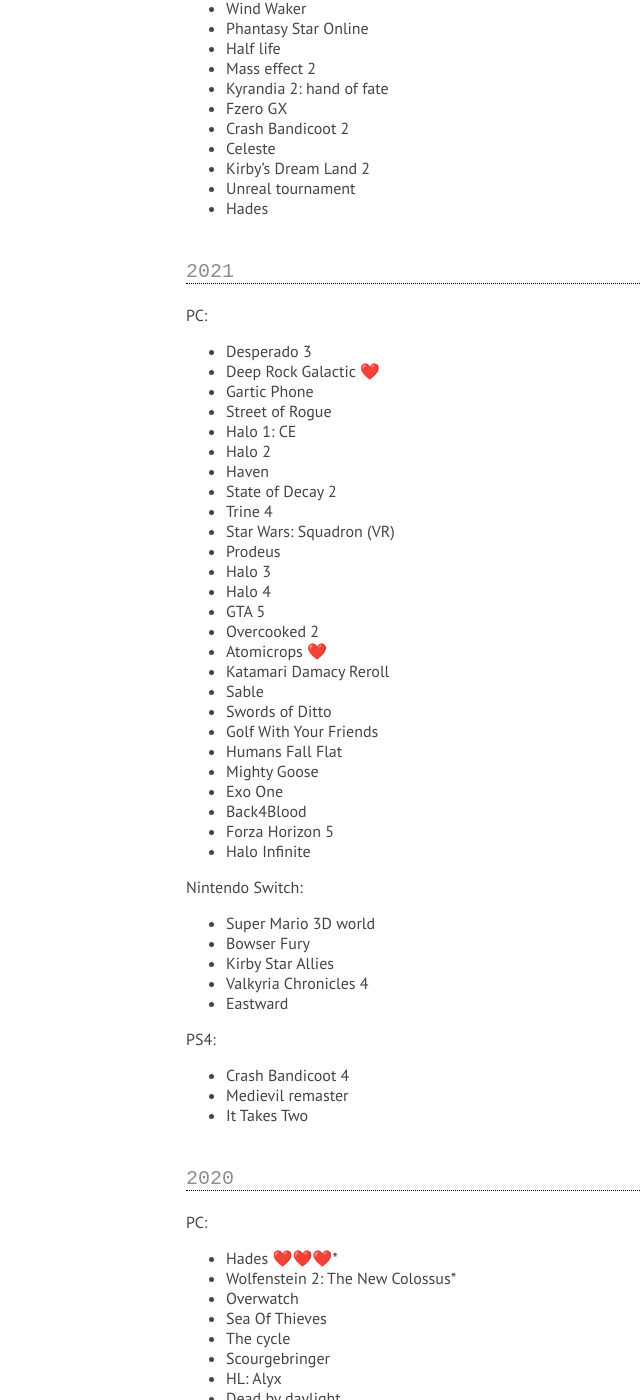
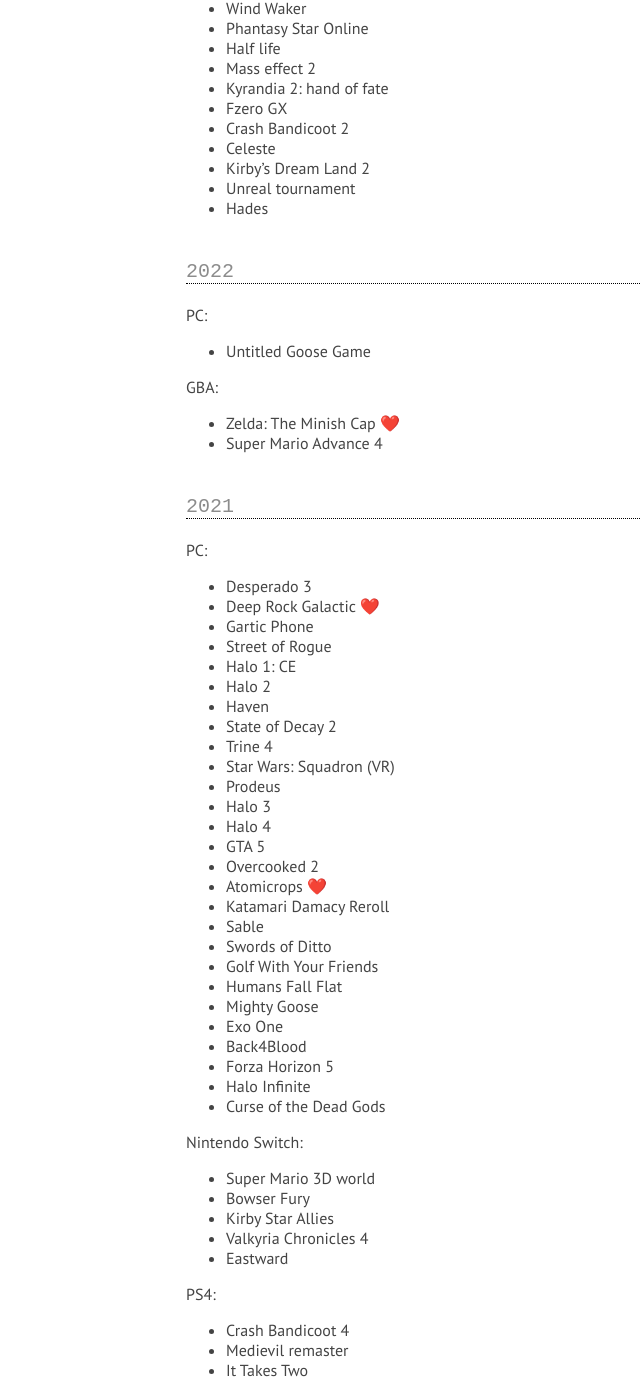
Before and after one commit to valryon/valryon.github.io, a Jekyll site: the page built from _posts/1988-04-29-games.md, in a window 1280 px wide and 1400 px high, scrolled down 756 px. Shown: the whole window, without its empty margins (129-769 px from the left). Built offline with Jekyll 4.4.1, drawn with Linux system fonts in a browser that asks for light colours; some web fonts are replaced.

Commit message:
Update 1988-04-29-games.md

```diff
--- a/_posts/1988-04-29-games.md
+++ b/_posts/1988-04-29-games.md
@@ -37,6 +37,17 @@
 - Unreal tournament
 - Hades
 
+## 2022
+
+PC:
+
+- Untitled Goose Game
+
+GBA:
+
+- Zelda: The Minish Cap ❤️
+- Super Mario Advance 4
+
 ## 2021
 
 PC:
@@ -67,6 +78,7 @@
 - Back4Blood
 - Forza Horizon 5
 - Halo Infinite
+- Curse of the Dead Gods
 
 Nintendo Switch:
 
```
